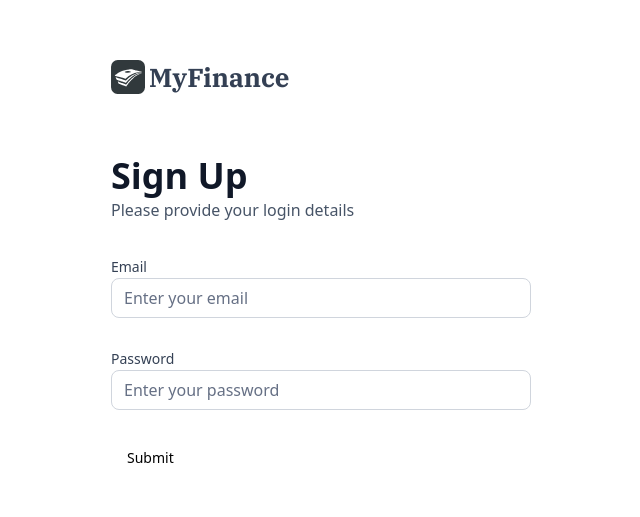
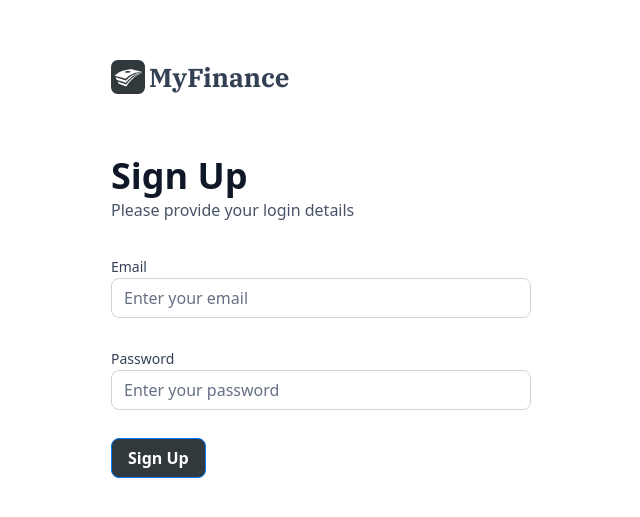
Before and after one commit to EricChv/my-finance, a Next.js app: page /sign-up in a window 1280 px wide. Shown: the part 131-648 px from the top of the page, without its empty margins (319-959 px from the left). Built offline with nearby package versions, Linux system fonts and the light colour scheme.

Commit message:
feat: Implemented dynamic loading state on Auth page for 'Sign In' button, with animated loader and 'Just a moment...' message.

```diff
--- a/app/globals.css
+++ b/app/globals.css
@@ -293,7 +293,7 @@
   }
 
   .form-btn {
-    @apply text-16 rounded-lg border border-bankGradient bg-bank-gradient font-semibold text-white shadow-form;
+    @apply text-16 rounded-lg border border-bankGradient bg-[#31393C] font-semibold text-white shadow-form;
   }
 
   .form-link {
--- a/components/AuthForm.tsx
+++ b/components/AuthForm.tsx
@@ -20,12 +20,11 @@ import {
 import { Input } from "@/components/ui/input"
 import CustomInput from './CustomInput';
 import { authFormSchema } from '@/lib/utils'
+import { Loader2 } from 'lucide-react'
 
-
-
-// 1. Define your form.
 const AuthForm = ({ type }: {type: string }) => {
     const [user, setUser] = useState(null);
+    const [isLoading, setIsLoading] = useState(false)
 
         const form = useForm<z.infer<typeof authFormSchema>>({
             resolver: zodResolver(authFormSchema),
@@ -35,11 +34,10 @@ const AuthForm = ({ type }: {type: string }) => {
         },
     })
 
-      // 2. Define a submit handler.
     function onSubmit(values: z.infer<typeof authFormSchema>) {
-        // Do something with the form values.
-        // ✅ This will be type-safe and validated.
+        setIsLoading(true)
         console.log(values)
+        setIsLoading(false)
         }
 
 return (
@@ -96,7 +94,15 @@ return (
                 placeholder="Enter your password"
                 />
 
-                <Button type="submit">Submit</Button>
+                <Button type="submit" disabled={isLoading}
+                className="form-btn">{isLoading ? (
+                <>
+                    <Loader2 size={20}
+                    className="animate-spin"/> &nbsp;
+                    Just a moment...
+                </>
+                ) : type === "sign-in" ? "Sign In" : "Sign Up"}
+                </Button>
             </form>
             </Form>
             </>
```
